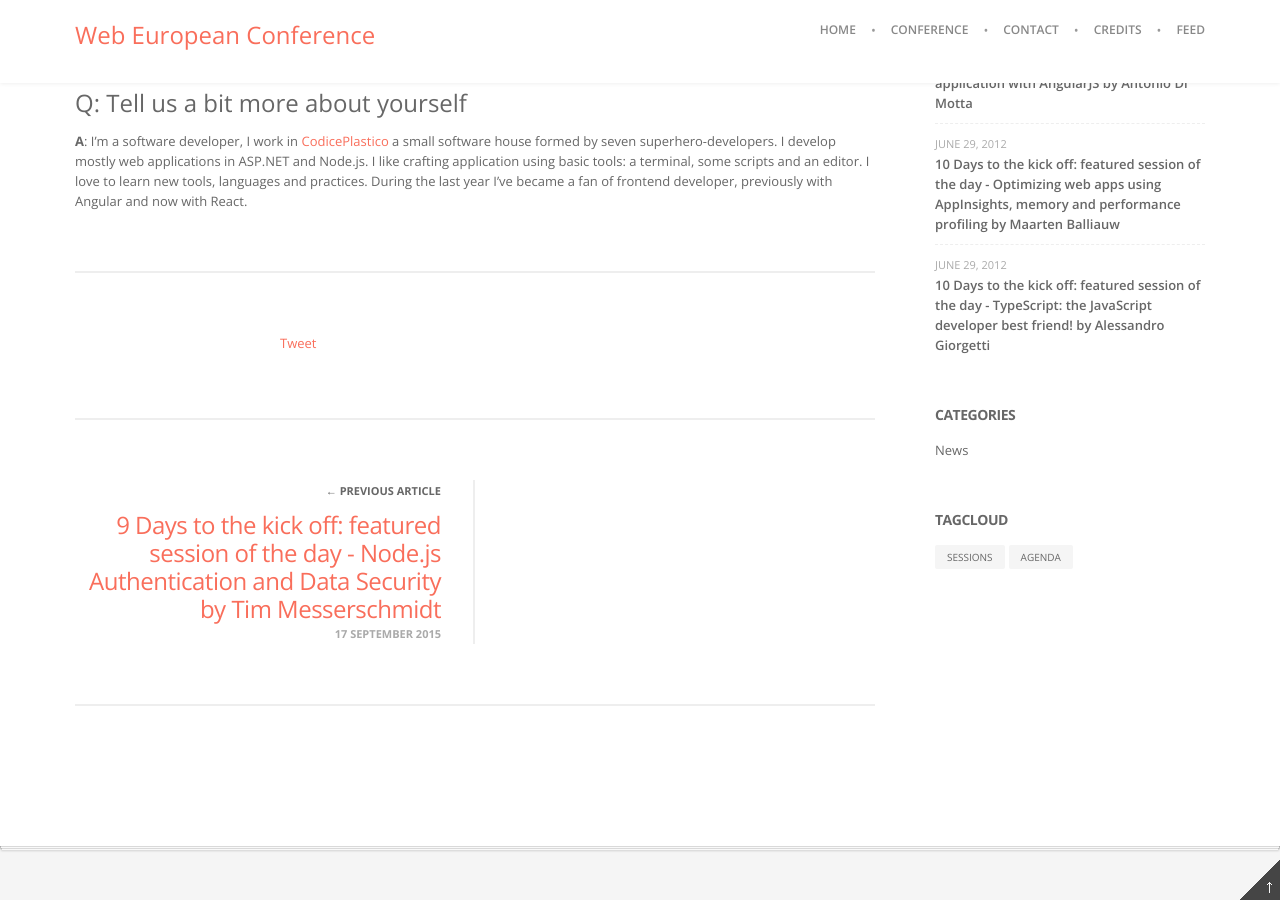
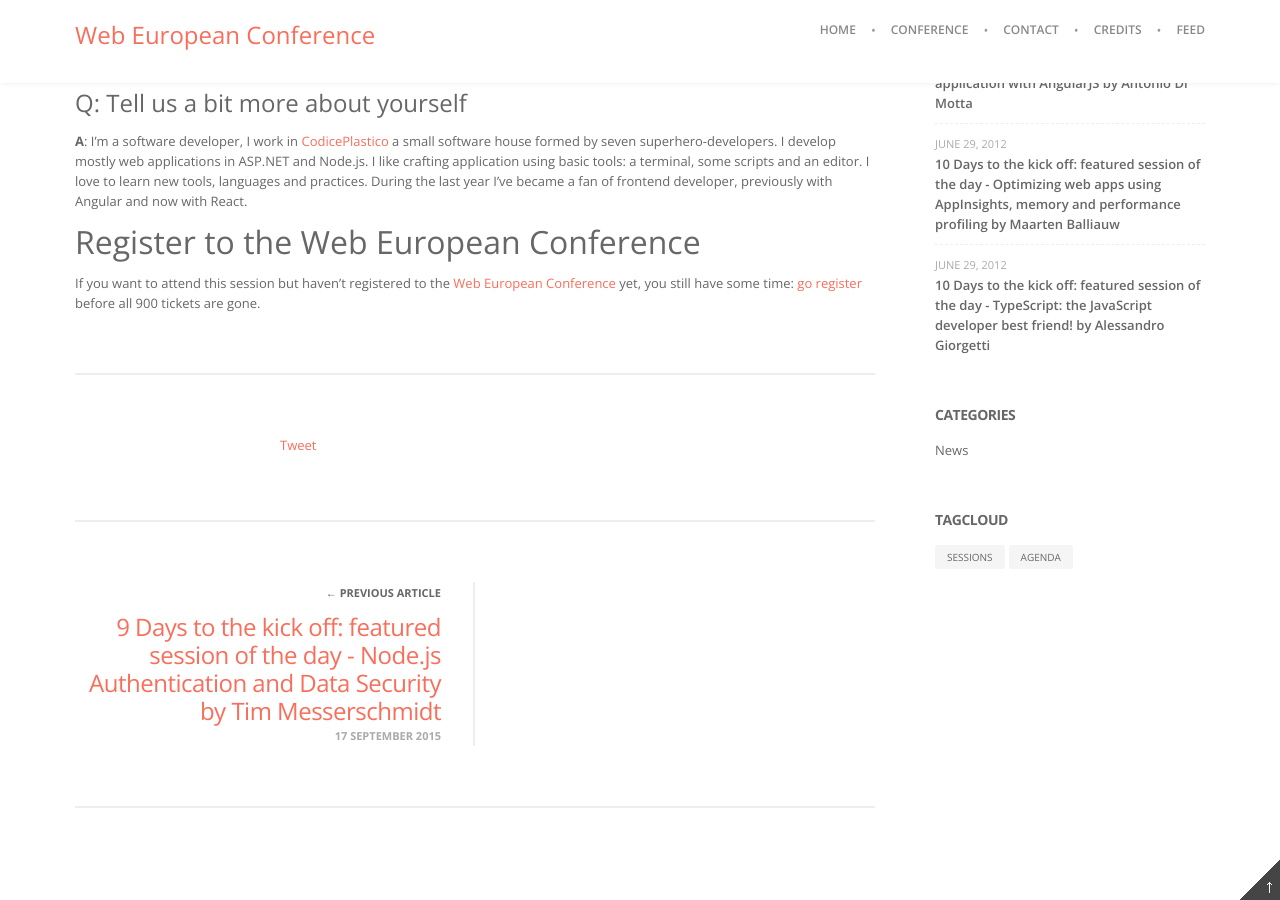
Before and after one commit to Web-European-Conference/blog, a Jekyll site: the page built from _posts/2015-09-18-08-days-to-the-conference-reactJS-Ema.markdown, in a window 1280 px wide and 900 px high, scrolled down 973 px. Built offline with Jekyll 4.4.1, drawn with Linux system fonts in a browser that asks for light colours; Markdown is read by kramdown in place of the engine named in the settings; comment, search, counter and statistics services are not loaded.

Commit message:
Added call to action to register to the conference

```diff
--- a/_posts/2015-09-15-11-day-to-the-conference.markdown
+++ b/_posts/2015-09-15-11-day-to-the-conference.markdown
@@ -30,3 +30,6 @@ This session assumes that you have a prior knowledge on ASP.NET 5, and know how
 
 ### Q: Tell us a bit more about yourself
 **A**: I am a web guy, Microsoft MVP and software developer specialized mainly on .NET Web technologies. I worked in the tourism industry to build tourism software services and products for long time and now, I'm working at Redgate Software as a Software Engineer helping people do database delivery in a joyful way. I am also very involved in the community and I like to share my knowledge with others through [my blog](http://www.tugberkugurlu.com/), webcasts, authoring books, giving talks on various topics and so on.
+
+## Register to the Web European Conference
+If you want to attend this session but haven't registered to the [Web European Conference](http://webnextconf.eu/) yet, you still have some time: [go register](http://webnextconf.eventbrite.com/) before all 900 tickets are gone.
--- a/_posts/2015-09-16-10-days-to-the-conference-appinsight-maarten.markdown
+++ b/_posts/2015-09-16-10-days-to-the-conference-appinsight-maarten.markdown
@@ -24,3 +24,6 @@ Vague, I know, but I don't want to ruin the story - a story which you will only
 
 ### Q: Tell us a bit more about yourself
 **A**: I am a web and cloud guy, two technologies I like to speak and [blog](http://blog.maartenballiauw.be) about. I work at Microsoft, building out the server-side of NuGet since a few months. Before, I've been a Microsoft Azure MVP and ASP Insider. I also co-founded [MyGet](http://www.myget.org), hosting private NuGet, npm and Bower feeds for teams.
+
+## Register to the Web European Conference
+If you want to attend this session but haven't registered to the [Web European Conference](http://webnextconf.eu/) yet, you still have some time: [go register](http://webnextconf.eventbrite.com/) before all 900 tickets are gone.
--- a/_posts/2015-09-16-10-days-to-the-conference-typescript-giorgetti.markdown
+++ b/_posts/2015-09-16-10-days-to-the-conference-typescript-giorgetti.markdown
@@ -56,3 +56,5 @@ TypeScript helps me to be a better JavaScript developer, and it saves me time an
 
 ### Q: Tell us a bit more about yourself
 **A**: I'm a 'software craftsman' specialized in enterprise applications for the healthcare system, with focus on service oriented applications. I have experiences in different programming languages like: C#, C++, Javascript, TypeScript... and several technologies and frameworks like .NET, ASP.NET MVC, NodeJS, HTML5, AngularJS, Nhibernate, NEventStore. I'm one of the founders and an active speaker of the .Net user group DotNetMarche. I'm also a founder and the Community Group DevMarche. Away from my normal job I've discovered (too late maybe) a passion for fitness and BBQ cooking, two things that play well together!
+
+If you want to attend this session but haven't registered to the [Web European Conference](http://webnextconf.eu/) yet, you still have some time: [go register](http://webnextconf.eventbrite.com/) before all 900 tickets are gone.
--- a/_posts/2015-09-17-9-days-to-the-conference-nodejs-auth-tim-paypal.markdown
+++ b/_posts/2015-09-17-9-days-to-the-conference-nodejs-auth-tim-paypal.markdown
@@ -30,3 +30,5 @@ Overall this session aims to educate about current security threats. We're livin
 At the moment both my colleague Jonathan LeBlanc and I are authoring a book around data security and identity for O'Reilly and next to this project, I have been responsible for several additions to the _Mobile Developers Guide to the Galaxy_.
 
 You can find some of my thought-pieces around Developer Evangelism [here](https://www.braintreepayments.com/blog/author/tim-messerschmidt/) and a more general purpose blog that covers multiple topics [here](http://timmesserschmidt.com/).
+
+If you want to attend this session but haven't registered to the [Web European Conference](http://webnextconf.eu/) yet, you still have some time: [go register](http://webnextconf.eventbrite.com/) before all 900 tickets are gone.
--- a/_posts/2015-09-17-9-days-to-the-conference-spa-angularjs-dimotta.markdown
+++ b/_posts/2015-09-17-9-days-to-the-conference-spa-angularjs-dimotta.markdown
@@ -22,3 +22,5 @@ This session requires a good knowledge of html and javascript, as well as concep
 
 ### Q: Tell us a bit more about yourself
 **A**: I'm working at Mate Consulting as IT Project Engineer. In my career i have had the opportunity to work on interesting projects that have involved the real life. It’s amazing when you see your software working into an industrial or transportation plant like a metro, every decision about the design and implementation are very important and have a deep impact to the final results. I like sharing my knowledge with others and the open source its a great way to accomplish it, so i have an account on [Github](http://Github.com/antdimot) which is the place where I'm publishing some personal projects.
+
+If you want to attend this session but haven't registered to the [Web European Conference](http://webnextconf.eu/) yet, you still have some time: [go register](http://webnextconf.eventbrite.com/) before all 900 tickets are gone.
--- a/_posts/2015-09-18-08-days-to-the-conference-reactJS-Ema.markdown
+++ b/_posts/2015-09-18-08-days-to-the-conference-reactJS-Ema.markdown
@@ -24,3 +24,6 @@ I will give a brief introduction of the basic concepts on which react is based a
 
 ### Q: Tell us a bit more about yourself
 **A**: I'm a software developer, I work in [CodicePlastico](http://codiceplastico.com) a small software house formed by seven superhero-developers. I develop mostly web applications in ASP.NET and Node.js. I like crafting application using basic tools: a terminal, some scripts and an editor. I love to learn new tools, languages and practices. During the last year I've became a fan of frontend developer, previously with Angular and now with React.
+
+## Register to the Web European Conference
+If you want to attend this session but haven't registered to the [Web European Conference](http://webnextconf.eu/) yet, you still have some time: [go register](http://webnextconf.eventbrite.com/) before all 900 tickets are gone.
```
